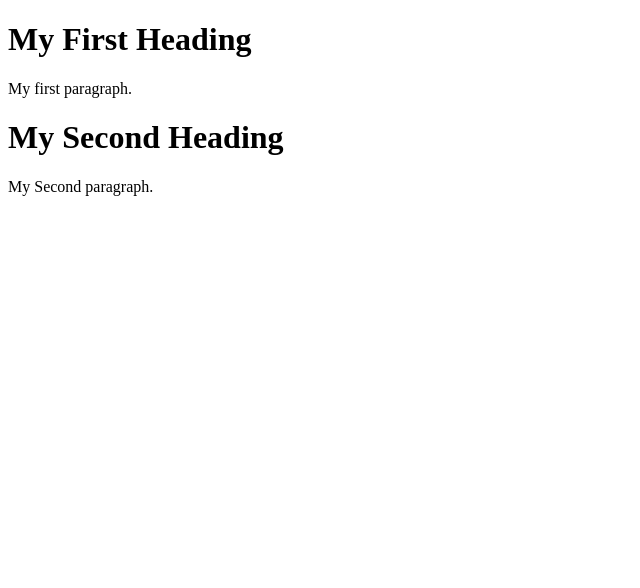
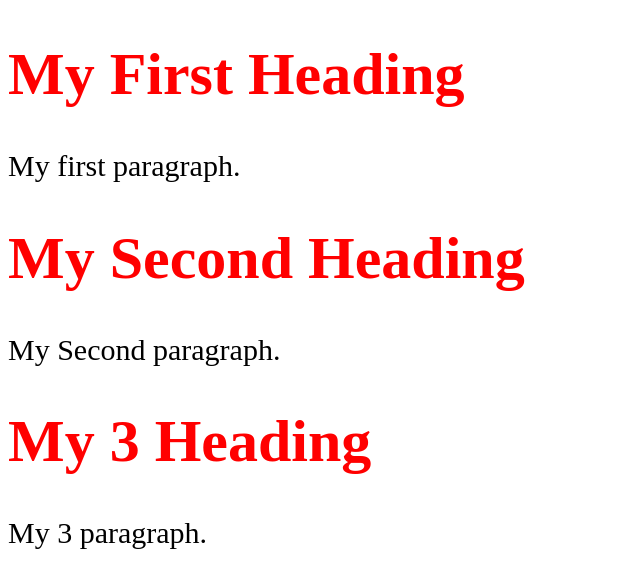
Before and after one commit to AlanKor/test, a plain HTML site: page index.html in a window 1280 px wide. Shown: the whole page, without its empty margins (0-640 px from the left). Drawn offline with Linux system fonts and the light colour scheme.

Commit message:
unifaied 3 lest changes

```diff
--- a/index.html
+++ b/index.html
@@ -2,6 +2,7 @@
 <html>
 <head>
 <title>My second commit</title>
+<link rel="stylesheet" href="styles.css">
 </head>
 <body>
 
@@ -13,5 +14,8 @@
 <p>My Second paragraph.</p>
 
 
+<h1>My 3 Heading</h1>
+<p>My 3 paragraph.</p>
+
 </body>
 </html>
--- a/styles.css
+++ b/styles.css
@@ -1,4 +1,8 @@
 body{
-  background: red;
   font-size: 30px;
 }
+
+
+h1{
+  color: red;
+}
```
